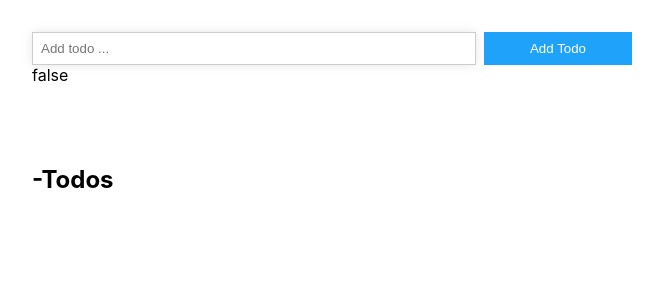
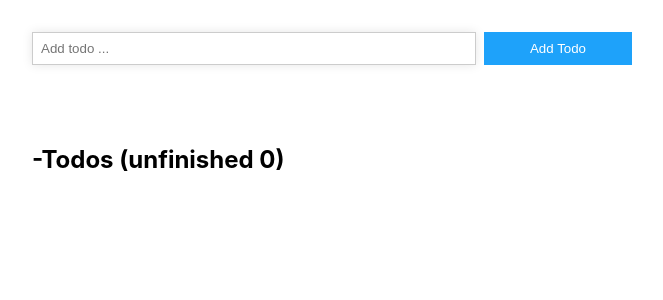
Before and after one commit to aimenin/simple-todo-mobx, a React (Create React App) app: page / in a window 1280 px wide. Shown: the top 300 px of the page, without its empty margins (308-971 px from the left). Built offline with nearby package versions, Linux system fonts and the light colour scheme.

Commit message:
add computed value on our store

```diff
--- a/src/App.tsx
+++ b/src/App.tsx
@@ -1,36 +1,28 @@
-import React, { useEffect } from 'react';
+import React from 'react';
 import TodoInput from './Todo/TodoInput';
 import TodoList from './Todo/TodoList';
 import styles from "./App.module.css";
-import { observable } from 'mobx';
 import { observer, useLocalObservable } from 'mobx-react-lite';
+import { useStore } from './stores';
 
 function App() {
-  const appUI = useLocalObservable(() => observable({
+  const {todos} = useStore();
+
+  const appUI = useLocalObservable(() => ({
     todosVisible: true,
     loading: false,
-    *toggleTodoVisibility() { // we use generation function to get benefit from cancel operation
-      appUI.loading = true;
-
-      yield new Promise(resolve => setTimeout(() => resolve(void 0), 1000));
-
-      appUI.loading = false;
-      appUI.todosVisible = !appUI.todosVisible;
+    toggleTodoVisibility() {
+      this.todosVisible = !this.todosVisible;
     },
   }));
-
-  useEffect(() => {
-    console.log({ loading: appUI.loading })
-  }, [appUI.loading]); // we can use useEffect with generate functions
 
   return (
     <div className="app">
       <TodoInput />
-      {String(appUI.loading)}
       <div className={styles['todo-list-wrapper']}>
         <h2 onClick={appUI.toggleTodoVisibility}>
           <span>{appUI.todosVisible ? "-" : "+"}</span>
-          Todos
+          Todos (unfinished {todos.unfinishedTodos.length})
         </h2>
         {appUI.todosVisible && <TodoList />}
       </div>
--- a/src/stores/TodoStore.ts
+++ b/src/stores/TodoStore.ts
@@ -27,7 +27,11 @@ const TodoStore = () => makeAutoObservable({
 
   remove(todo: Todo) {
     this.list = this.list.filter(todoItem => todoItem.id !== todo.id);
-  }
+  },
+
+  get unfinishedTodos() {
+    return this.list.filter((t: Todo) => !t.isDone);
+  } // computeds
 }); // функция фабрика
 
 export default TodoStore;
```
